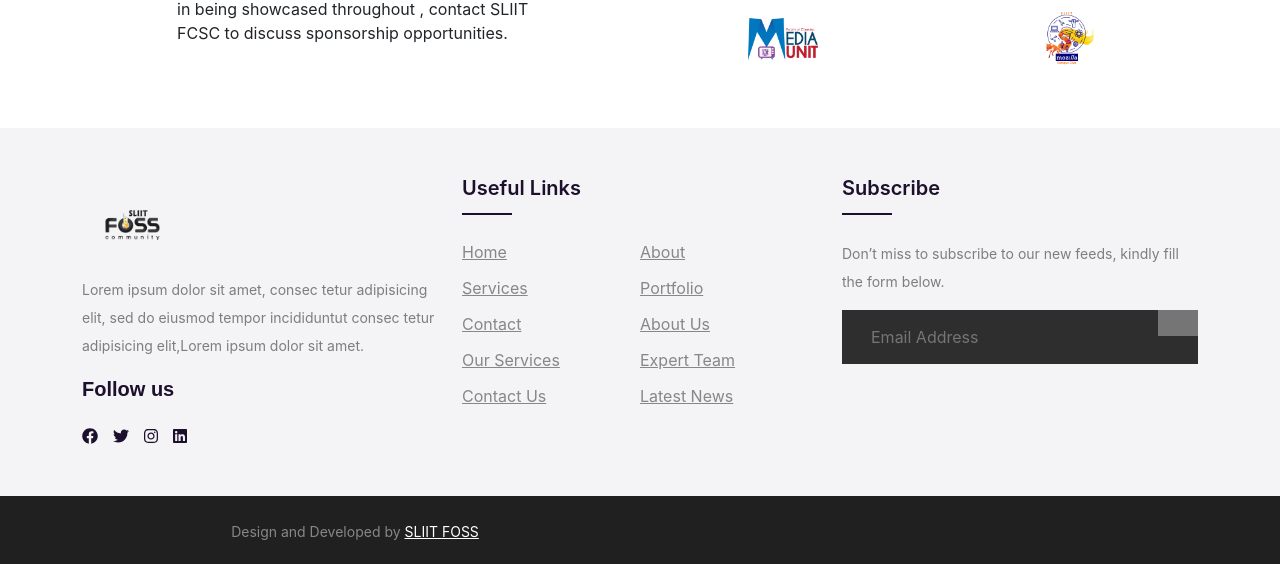
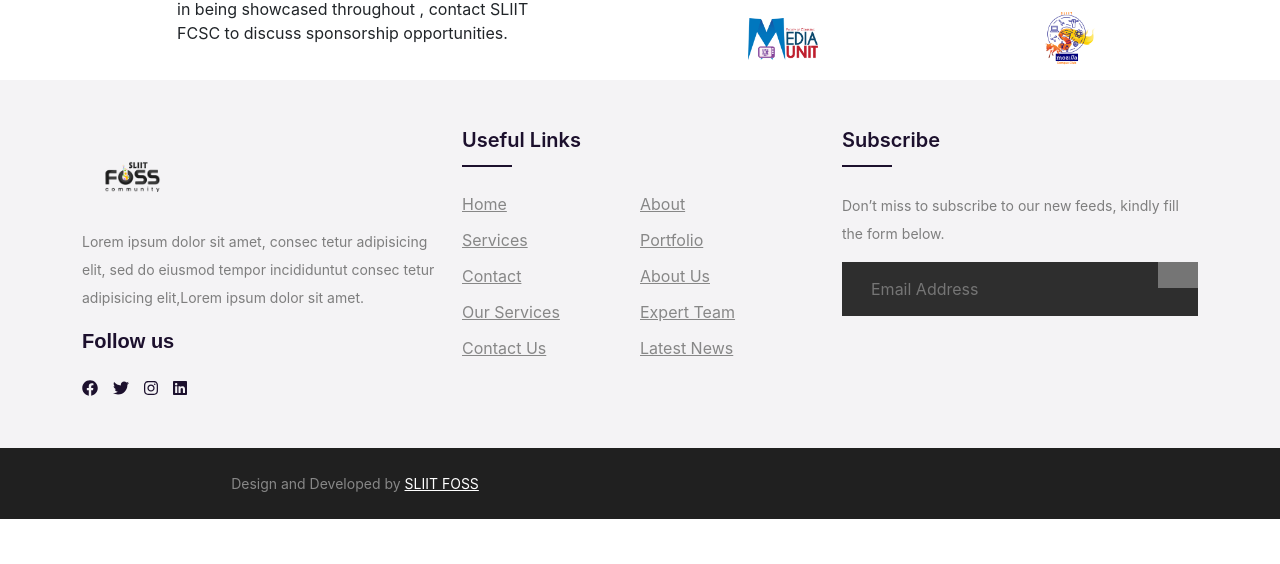
Before and after one commit to sliit-foss/rsvp-frontend-old, a React (Create React App) app: page / in a window 1280 px wide. Shown: the part 1833-2397 px from the top of the page. After the commit the page ends 2352 px from the top, so only its background shows below. Built offline with nearby package versions, Linux system fonts and the light colour scheme.

Commit message:
footer margin style fixed

```diff
--- a/src/components/Common/Footer/Footer.tsx
+++ b/src/components/Common/Footer/Footer.tsx
@@ -10,7 +10,7 @@ import Foss from "../../../assets/images/logos/foss.png";
 function Footer() {
   return (
     <>
-      <footer className="footer-section mt-5">
+      <footer className="footer-section">
         <div className="container">
           <div className="footer-content pt-5 pb-5">
             <div className="row">
```
